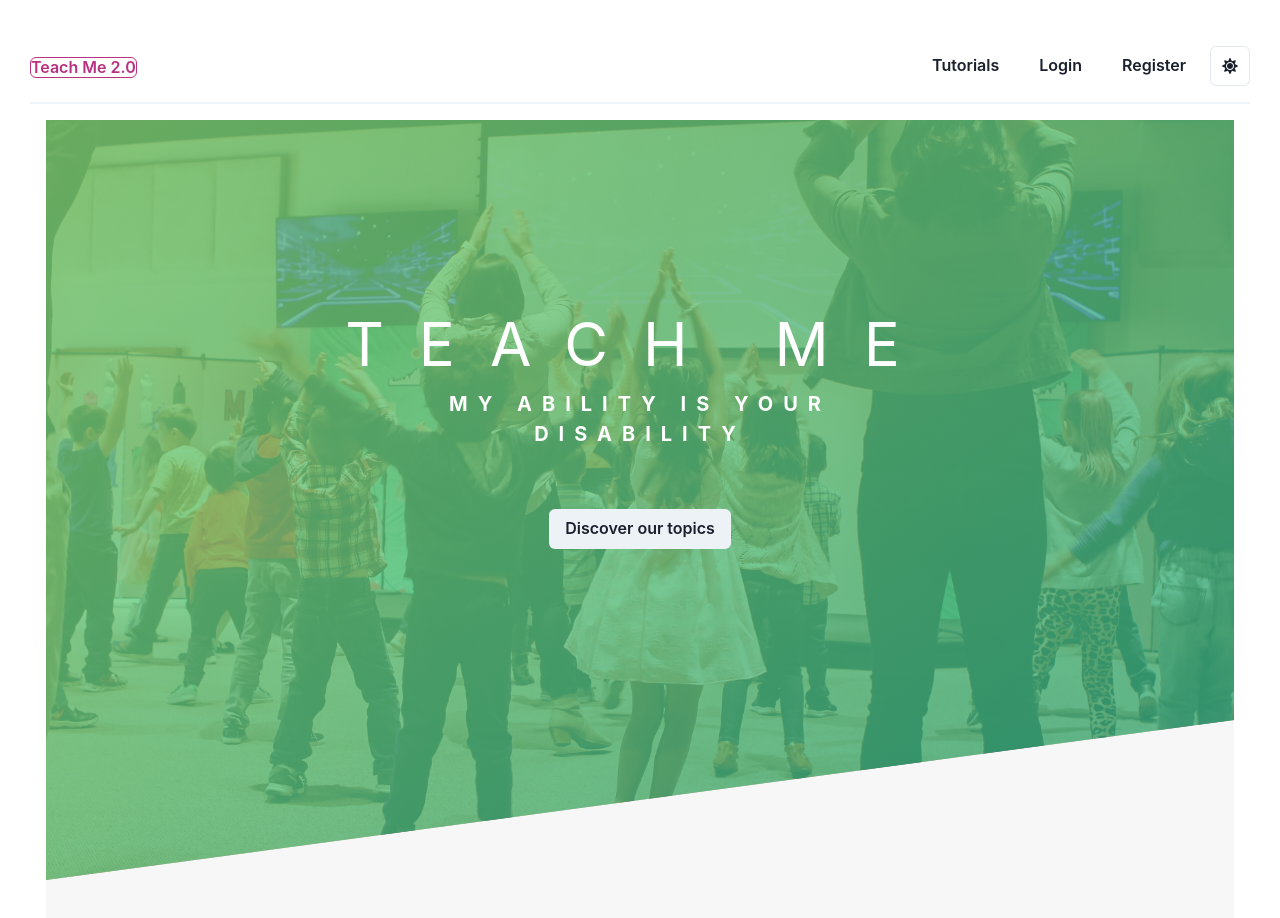
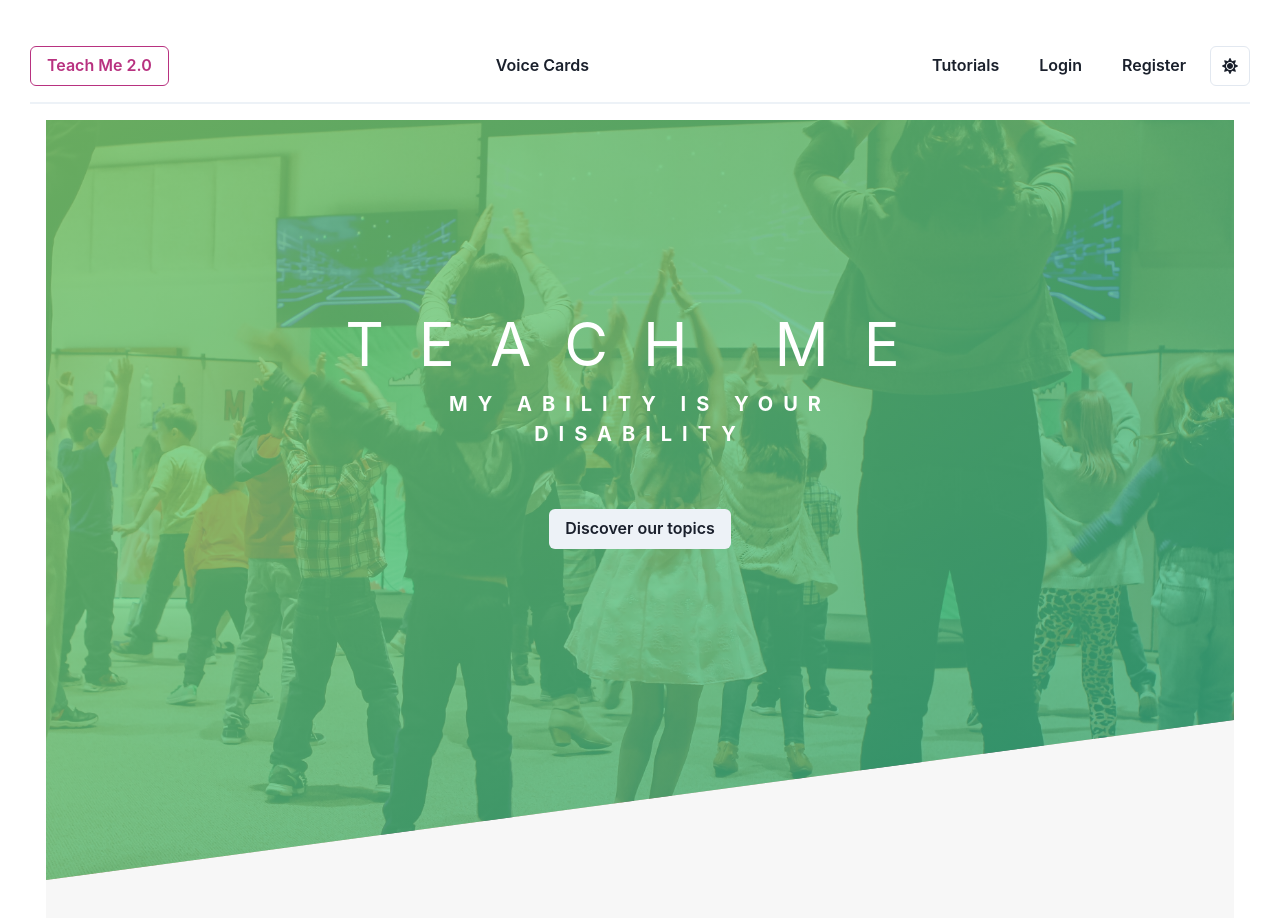
Before and after one commit to SHresTho12/Spl-lab-project-2, a React (Create React App) app: page / in a window 1280 px wide. Shown: the top 918 px of the page. Built offline with nearby package versions, Linux system fonts and the light colour scheme; no server answers.

Commit message:
voice cards to nav added

```diff
--- a/src/components/Navbar.jsx
+++ b/src/components/Navbar.jsx
@@ -21,7 +21,9 @@ export function Navbar() {
       mb={4}
     >
       <HStack py={4} justifyContent='flex-end' maxW='100%' mx='auto'>
-        <Navlink to='/' name='Teach Me 2.0' size='xl' />
+        <Navlink to='/' name='Teach Me 2.0'  />
+        <Spacer />
+        <Navlink to='/cards' name='Voice Cards'  />
         <Spacer />
          {currentUSer  &&<Navlink to='/games' name='Games' />}
         {currentUSer  && <Navlink to='/quizzes' name='Quizzes'/>}
```
